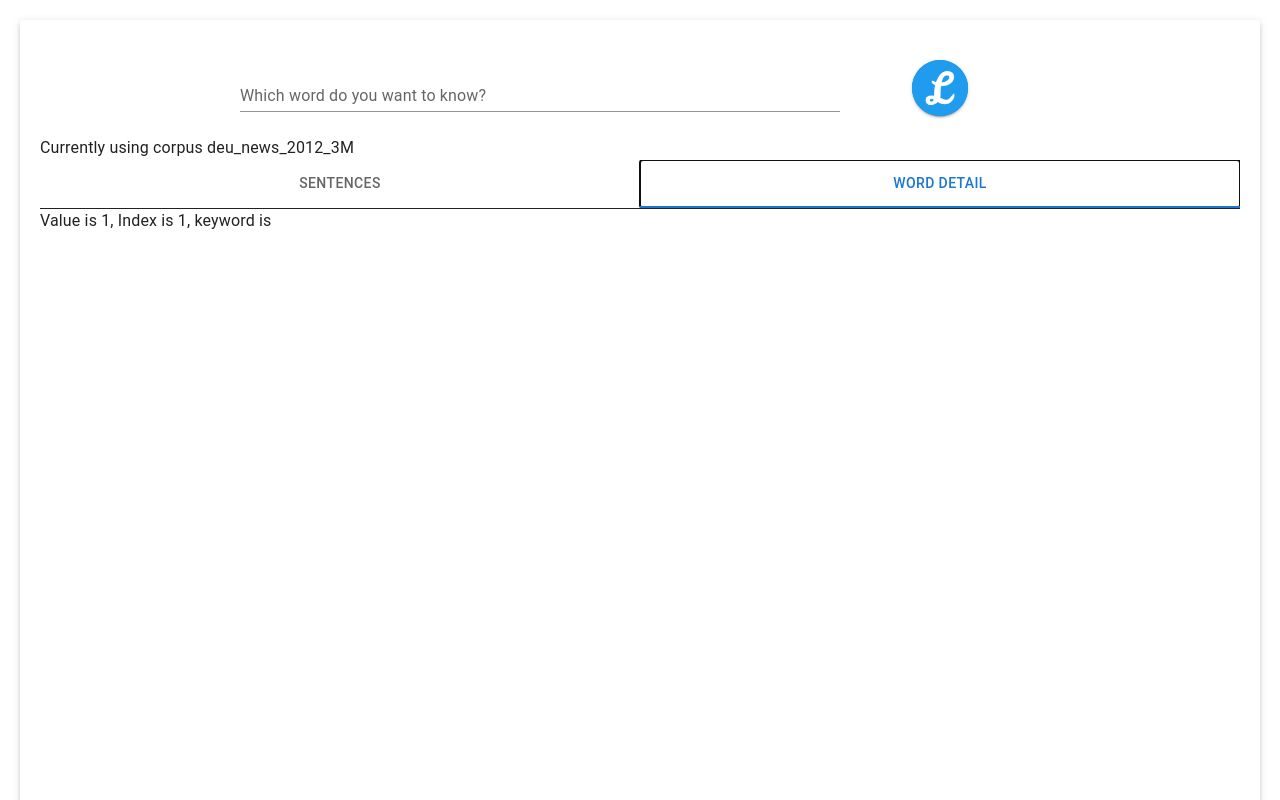
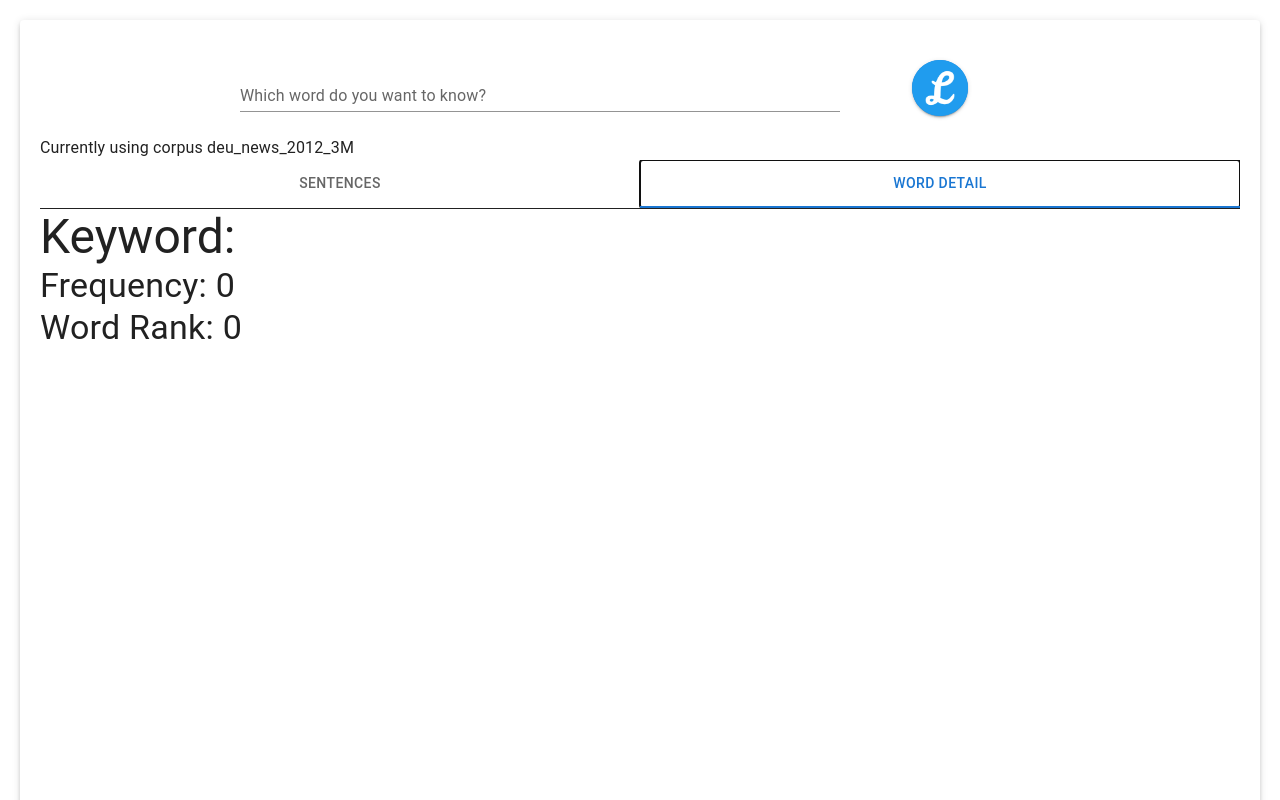
Before and after one commit to mshtang/leipzig-corpus-extension, a React (Vite) app: page / in a window 1280 px wide. Both pictures are taken after a click on the tab "WORD DETAIL". Built offline with nearby package versions, Linux system fonts and the light colour scheme.

Commit message:
add word detail panel

```diff
--- a/src/components/SentencePage.tsx
+++ b/src/components/SentencePage.tsx
@@ -3,6 +3,7 @@ import Typography from '@mui/material/Typography';
 import { Box } from '@mui/system';
 import React, { useEffect, useState } from 'react';
 import { Sentence, SentencesResponse } from '../types/SentenceTypes';
+import { WordDetailResponse } from '../types/WordTypes';
 import { getWithTimeout } from '../Utils/getWithTimeout';
 import SearchBox from './SearchBox';
 import SentenceTabPanel from './SentenceTabPanel';
@@ -25,13 +26,16 @@ const SentencePage: React.FC<SentencePageProps> = ({ corpus, numToShow }) => {
   const [offset, setOffset] = useState<number>(0);
   const [disableChevronLeft, setDisableChevronLeft] = useState<boolean>(true);
   const [disableChevronRight, setDisableChevronRight] = useState<boolean>(true);
+  const [wordFreq, setWordFreq] = useState<number>(0);
+  const [wordRank, setWordRank] = useState<number>(0);
 
   useEffect(() => {
     setDisableChevronLeft(offset <= 0);
     setDisableChevronRight(offset + numToShow >= sentenceCount);
   }, [offset, numToShow, sentenceCount]);
 
-  const queryUrl = `${baseUrl}/sentences/${corpus}/sentences/${keyword}?offset=${offset}&limit=${numToShow}`;
+  const queryUrlForSentences = `${baseUrl}/sentences/${corpus}/sentences/${keyword}?offset=${offset}&limit=${numToShow}`;
+  const queryUrlForWordDetails = `${baseUrl}/words/${corpus}/words/${keyword}`;
 
   const handleButtonClick = () => {
     console.log('calling handleButtonClick');
@@ -44,14 +48,13 @@ const SentencePage: React.FC<SentencePageProps> = ({ corpus, numToShow }) => {
       return;
     }
 
-    console.log('queryUrl is', queryUrl);
-    searchKeyword();
+    searchSentencesByKeyword();
   };
 
-  const searchKeyword = async () => {
+  const searchSentencesByKeyword = async () => {
     if (keyword === '') return;
     try {
-      const response = await getWithTimeout(queryUrl, {
+      const response = await getWithTimeout(queryUrlForSentences, {
         timeout: REQUEST_TIMEOUT,
       });
       if (!response.ok) {
@@ -83,11 +86,44 @@ const SentencePage: React.FC<SentencePageProps> = ({ corpus, numToShow }) => {
     }
   };
 
+  const searchWordDetailsByKeyword = async () => {
+    if (keyword === '') return;
+    try {
+      const response = await getWithTimeout(queryUrlForWordDetails, {
+        timeout: REQUEST_TIMEOUT,
+      });
+      if (!response.ok) {
+        throw new Error(response.statusText);
+      }
+
+      console.log('response: ', response);
+      const data: WordDetailResponse = await response.json();
+      if (!data) {
+        setErrorMsg('No response from server.');
+        return;
+      }
+
+      if (data.word === '') {
+        setErrorMsg('No sentence containing the searching word is found.');
+        return;
+      }
+      setErrorMsg('');
+      console.log('data: ', data);
+    } catch (e: unknown) {
+      console.error('[fetch ERROR]', e);
+      if (e instanceof Error && e?.name === 'AbortError') {
+        setErrorMsg('timeoutError');
+      } else {
+        setErrorMsg('internalServerError');
+      }
+    }
+  };
+
   const handleEnterPressed = (key: string) => {
     if (key !== 'Enter') {
       return;
     }
-    searchKeyword();
+    searchSentencesByKeyword();
   };
 
   const handleTabChange = (_e: React.SyntheticEvent, newIndex: number) => {
@@ -174,8 +210,9 @@ const SentencePage: React.FC<SentencePageProps> = ({ corpus, numToShow }) => {
         <WordDetailTabPanel
           value={tabIndex}
           index={1}
-          content={'hello world!'}
-          keyword={keyword}
+          word={keyword}
+          wordFreq={wordFreq}
+          wordRank={wordRank}
         />
       </Box>
     </Box>
--- a/src/components/WordDetailTabPanel.tsx
+++ b/src/components/WordDetailTabPanel.tsx
@@ -1,25 +1,40 @@
 import { Box } from '@mui/material';
+import Typography from '@mui/material/Typography/Typography';
 import React from 'react';
 
 interface WordDetailTabPanelProps {
-  children?: React.ReactNode;
+  value: number;
   index: number;
-  value: number;
-  content: string;
-  keyword: string;
+  word: string;
+  wordFreq: number;
+  wordRank: number;
 }
 
-const WordDetailTabPanel: React.FC<WordDetailTabPanelProps> = (
-  props: WordDetailTabPanelProps
-) => {
-  const { children, value, index, content, keyword, ...other } = props;
+// http://api.corpora.uni-leipzig.de/ws/words/deu_news_2012_1M/word/der
+// {
+//   "freq": 0,
+//   "frequencyClass": 0,
+//   "id": 0,
+//   "word": "string",
+//   "wordRank": 0
+// }
+
+const WordDetailTabPanel: React.FC<WordDetailTabPanelProps> = ({
+  value,
+  index,
+  word,
+  wordFreq,
+  wordRank,
+}: WordDetailTabPanelProps) => {
   return (
     <Box
       role='tabpanel'
       hidden={value !== index}
       sx={{ height: '600px' }}
       id='word-detail-tab-panel'>
-      Value is {value}, Index is {index}, keyword is {keyword}
+      <Typography variant='h3'>Keyword: {word}</Typography>
+      <Typography variant='h4'>Frequency: {wordFreq}</Typography>
+      <Typography variant='h4'>Word Rank: {wordRank}</Typography>
     </Box>
   );
 };
--- /dev/null
+++ b/src/types/WordTypes.ts
@@ -0,0 +1,7 @@
+export interface WordDetailResponse {
+  freq: number;
+  frequencyClass: number;
+  id: number;
+  word: string;
+  wordRank: number;
+}
```
